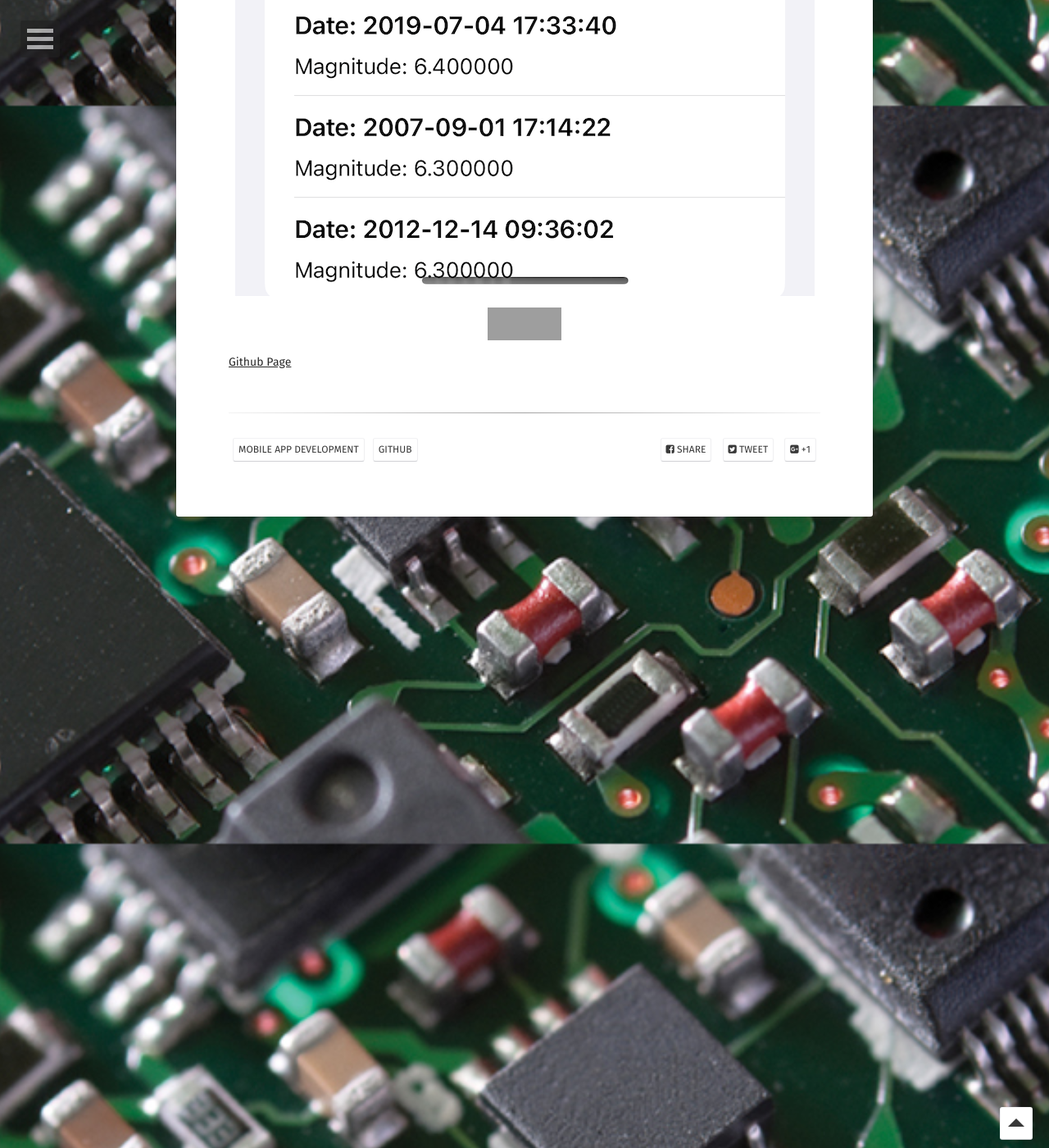
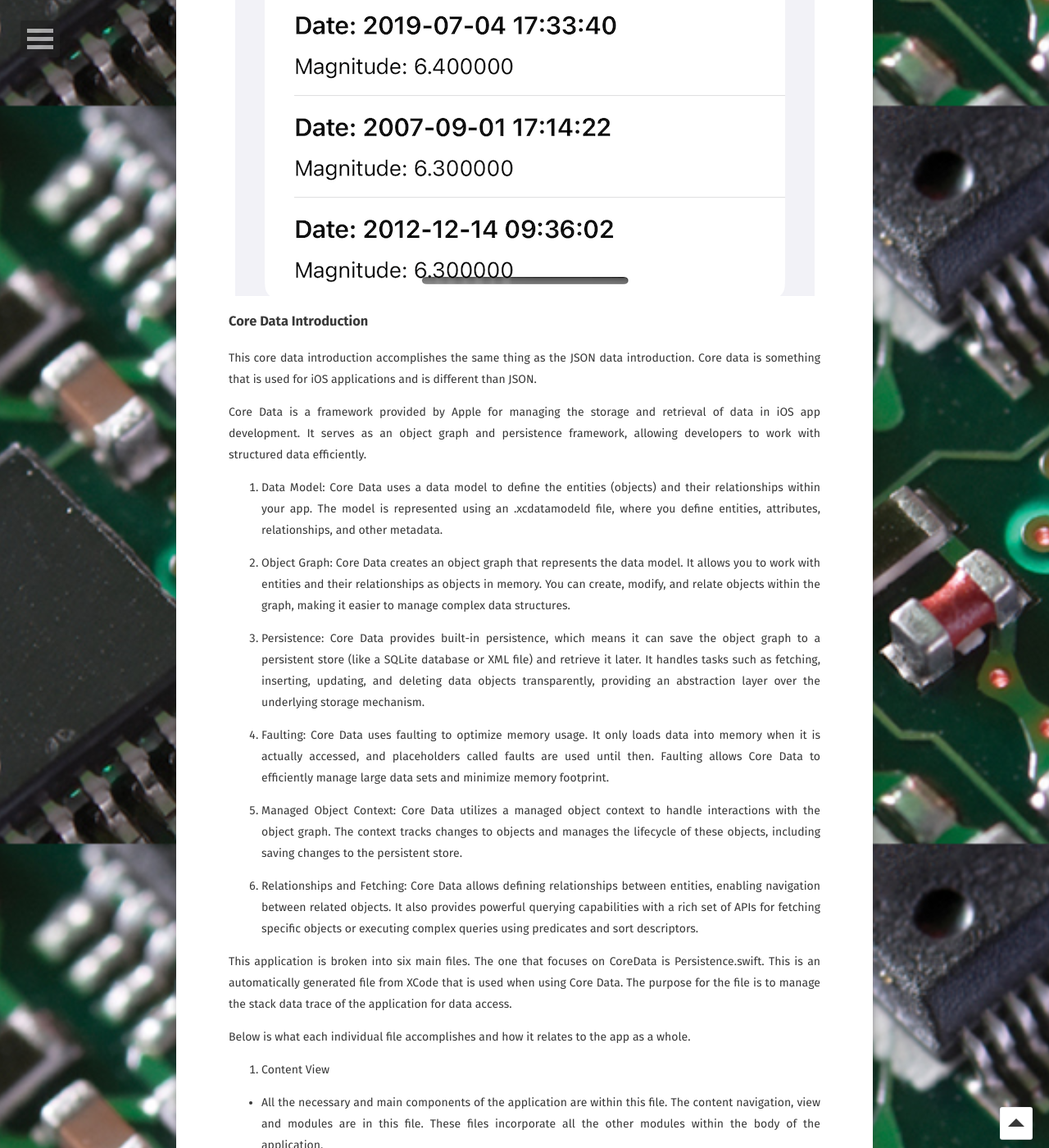
Before and after one commit to Markay12/MarkInfo-Projects, a Jekyll site: the page built from _posts/2023-01-24-swiftprogramming.md, in a window 1280 px wide and 1400 px high, scrolled down 7071 px. Shown: the whole window at 82% size. Built offline with Jekyll 4.4.1, drawn with Linux system fonts in a browser that asks for light colours; some web fonts are replaced; some of the changed text lies outside the part shown; grey boxes are pictures that could not be loaded.

Commit message:
Core data intro without images

```diff
--- a/_posts/2023-01-24-swiftprogramming.md
+++ b/_posts/2023-01-24-swiftprogramming.md
@@ -97,13 +97,50 @@ The user interface and experience has also been enhanced from previous apps to g
 ![Earthquake Information Access Main View](../assets/img/swift_apps/Earthquake_MainPage.png)
 ![Earthquake Information Tempe Data Access Earthquakes](../assets/img/swift_apps/Earthquake_TempeSearch.png)
 
+### Core Data Introduction
+
+This core data introduction accomplishes the same thing as the JSON data introduction. Core data is something that is used for iOS applications and is different than JSON.
+
+Core Data is a framework provided by Apple for managing the storage and retrieval of data in iOS app development. It serves as an object graph and persistence framework, allowing developers to work with structured data efficiently.
+
+1. Data Model: Core Data uses a data model to define the entities (objects) and their relationships within your app. The model is represented using an .xcdatamodeld file, where you define entities, attributes, relationships, and other metadata.
+
+2. Object Graph: Core Data creates an object graph that represents the data model. It allows you to work with entities and their relationships as objects in memory. You can create, modify, and relate objects within the graph, making it easier to manage complex data structures.
+
+3. Persistence: Core Data provides built-in persistence, which means it can save the object graph to a persistent store (like a SQLite database or XML file) and retrieve it later. It handles tasks such as fetching, inserting, updating, and deleting data objects transparently, providing an abstraction layer over the underlying storage mechanism.
+
+4. Faulting: Core Data uses faulting to optimize memory usage. It only loads data into memory when it is actually accessed, and placeholders called faults are used until then. Faulting allows Core Data to efficiently manage large data sets and minimize memory footprint.
+
+5. Managed Object Context: Core Data utilizes a managed object context to handle interactions with the object graph. The context tracks changes to objects and manages the lifecycle of these objects, including saving changes to the persistent store.
+
+6. Relationships and Fetching: Core Data allows defining relationships between entities, enabling navigation between related objects. It also provides powerful querying capabilities with a rich set of APIs for fetching specific objects or executing complex queries using predicates and sort descriptors.
+
+This application is broken into six main files. The one that focuses on CoreData is Persistence.swift. This is an automatically generated file from XCode that is used when using Core Data. The purpose for the file is to manage the stack data trace of the application for data access.
+
+Below is what each individual file accomplishes and how it relates to the app as a whole.
+
+1. Content View
+
+- All the necessary and main components of the application are within this file. The content navigation, view and modules are in this file. These files incorporate all the other modules within the body of the application.
+- Functions are also within this file to add cities and remove cities. Though there are other modules used to show these views, functions needed to be made to accomplish these ideas. For instance, one can remove a city by swiping left on their phone. This is a commonly recognizable gesture used on most mobile devices.
+
+2. Image Picker View
+
+- The purpose of this view is to show the user a list of their images to choose from to use for their city. This core data application takes in a list of cities and then the user can add images to showcase the city. The image picker gets access to the users images (with permission) and then allows the user to choose an image they want to use for that city.
+- Code is used to track what images the user uses for each city. Tracking of the image that the user selects is important for core data so that the image will not go away when the user reloads the application.
+
+3. Add City View
+
+- This view is used within the main content view sheet when the user requests to add a new city. The image picker is also located within this sheet and the add city button. The add city function is the second most important sheet to this core data application other than the main sheet which stores all information.
+
+4. City Detail View
+
+- This view is the main sheet for the application and is what shows information of the added cities by the user. This is the main information that encapsulates all the previous files and information for the whole functioning application.
+
+
 
 
 ![Github Commits](https://img.shields.io/github/last-commit/Markay12/SwiftProgramming-Introduction?color=orange&label=Last%20Commit&style=plastic)
 ![Github Contributors](https://img.shields.io/github/contributors/Markay12/SwiftProgramming-Introduction?label=Contributors)
 
-
-
-
-
 [Github Page](github.com/Markay12/SwiftProgramming-Introduction)
```
